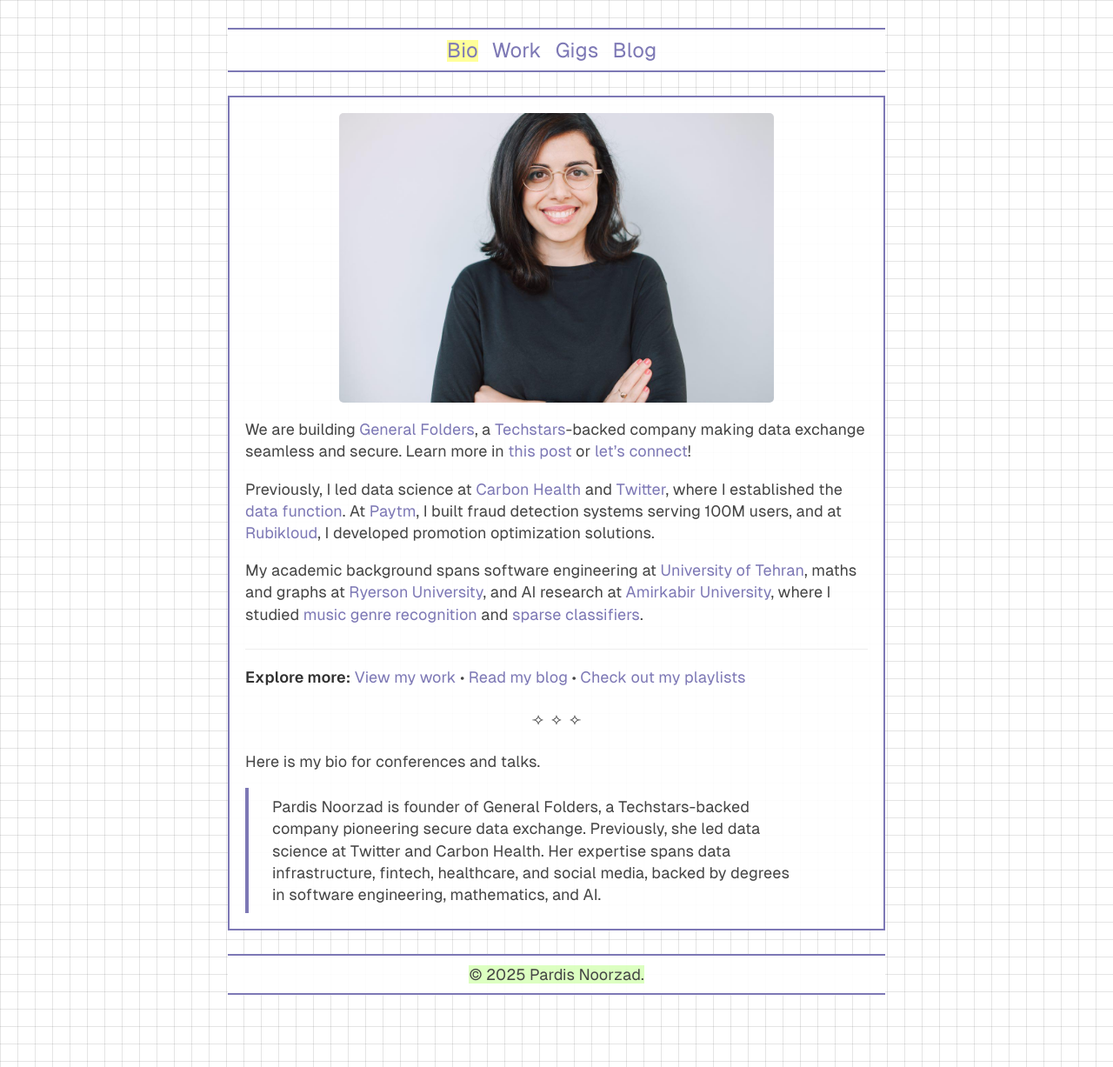
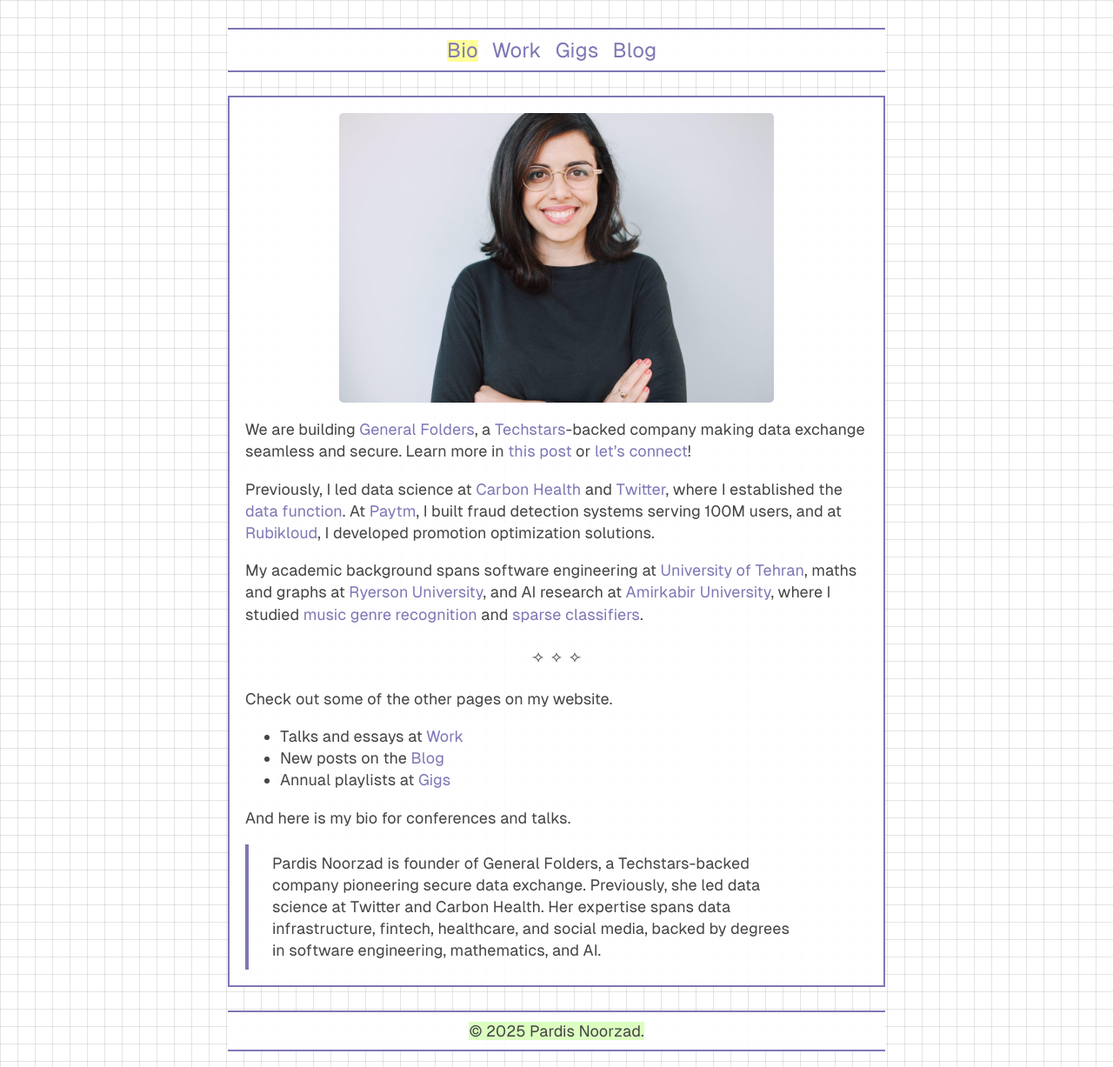
Before and after one commit to djpardis/djpardis.github.io, a Jekyll site: the page built from index.md, in a window 1280 px wide. Shown: the whole page at 87% size. Built offline with Jekyll 4.4.1, drawn with Linux system fonts in a browser that asks for light colours.

Commit message:
Update homepage navigation and bio section

```diff
--- a/index.md
+++ b/index.md
@@ -46,15 +46,16 @@ and AI research at [Amirkabir University](http://ceit.aut.ac.ir/autcms/computer-
 where I studied [music genre recognition](/files/papers/genreSturmNoorzad20120116.pdf){:target="_blank"}
 and [sparse classifiers](/files/papers/Noorzad2012b.pdf){:target="_blank" title="Efficient classification based on sparse regression"}.
 
----
-
-**Explore more:** [View my work](/work) • [Read my blog](/blog) • [Check out my playlists](/gigs)
-
 <div class="text-center">
     <span>&#10210;&nbsp;&nbsp;&#10209;&nbsp;&nbsp;&#10211;</span>
 </div>
 
-Here is my bio for conferences and talks.
+Check out some of the other pages on my website.
+- Talks and essays at [Work](/work)
+- New posts on the [Blog](/blog)
+- Annual playlists at [Gigs](/gigs)
+
+And here is my bio for conferences and talks.
 
 > Pardis Noorzad is founder of General Folders, a Techstars-backed company pioneering secure data exchange.
 > Previously, she led data science at Twitter and Carbon Health. Her expertise spans data infrastructure, fintech,
```
